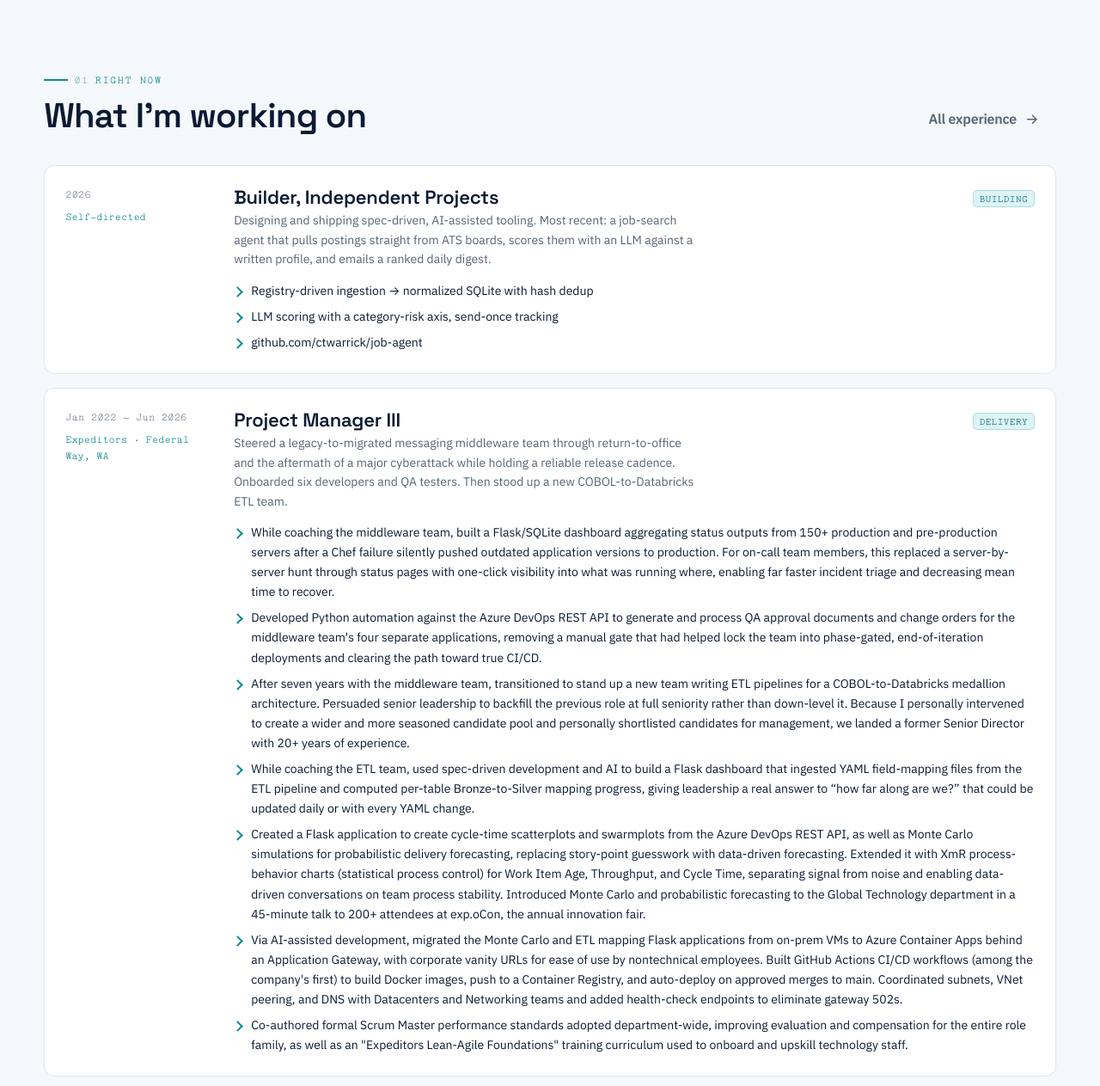
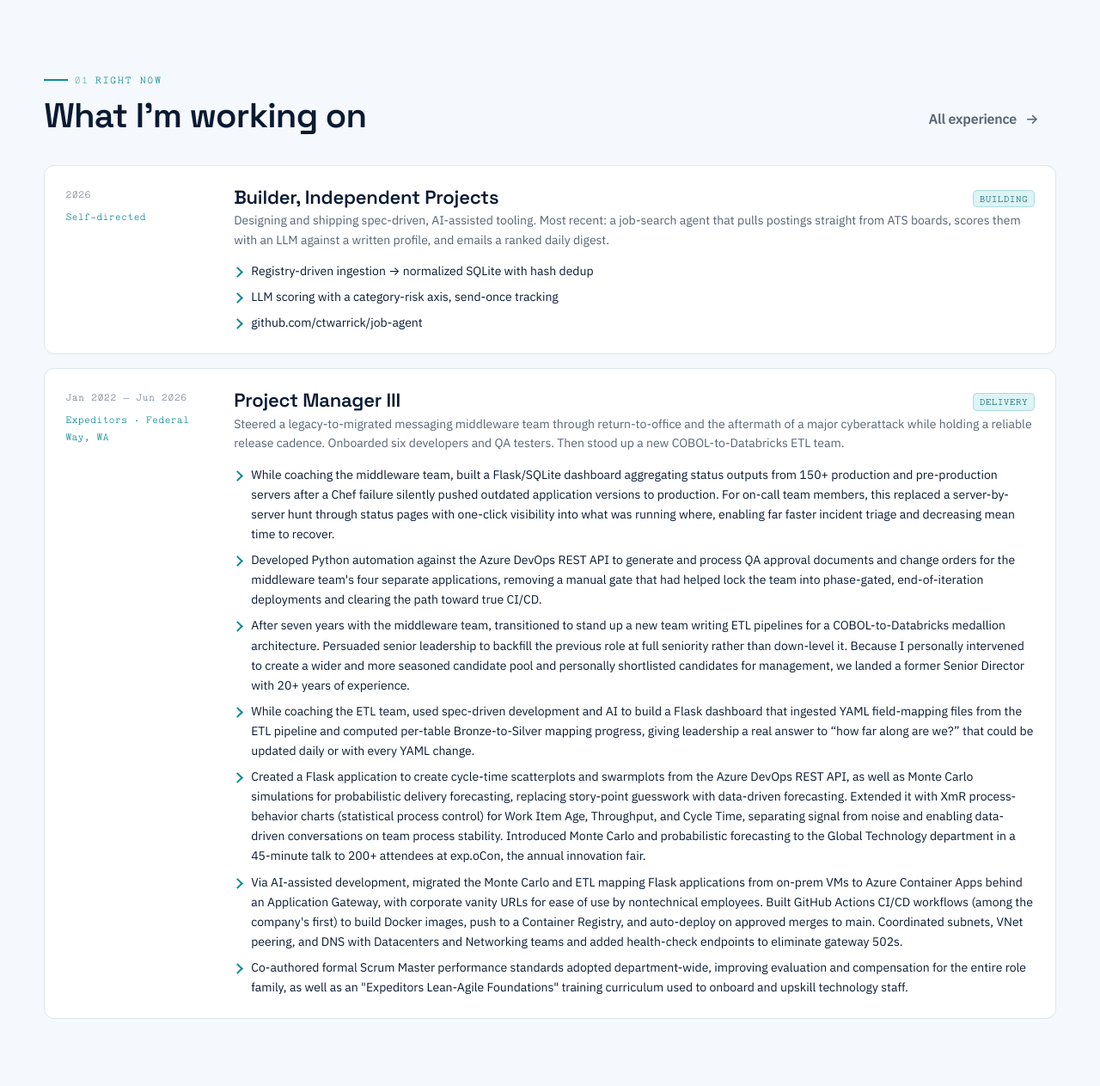
Before and after one commit to ctwarrick/ctwarrick-dev, a Flask app: page / in a window 1280 px wide. Shown: the part 1226-2489 px from the top of the page at 86% size. Run offline with Flask 3, Linux system fonts and the light colour scheme.

Commit message:
Fix summary line lengths

```diff
--- a/static/css/site.css
+++ b/static/css/site.css
@@ -57,7 +57,7 @@
 .work__period { font-family: var(--font-mono); font-size: var(--text-xs); color: var(--text-muted); letter-spacing: .02em; }
 .work__org { font-family: var(--font-mono); font-size: var(--text-xs); color: var(--accent); margin-top: 6px; }
 .work__role { font-family: var(--font-display); font-weight: 600; font-size: var(--text-lg); letter-spacing: -0.01em; margin: 0 0 4px; }
-.work__sum { color: var(--text-secondary); font-size: var(--text-sm); line-height: 1.6; margin: 0 0 14px; max-width: 64ch; }
+.work__sum { color: var(--text-secondary); font-size: var(--text-sm); line-height: 1.6; margin: 0 0 14px; }
 .work__out { display: flex; flex-direction: column; gap: 7px; margin: 0; padding: 0; list-style: none; }
 .work__out li { position: relative; padding-left: 20px; font-size: var(--text-sm); color: var(--text); }
 .work__out li::before { content: ""; position: absolute; left: 0; top: 8px; width: 9px; height: 9px;
```
